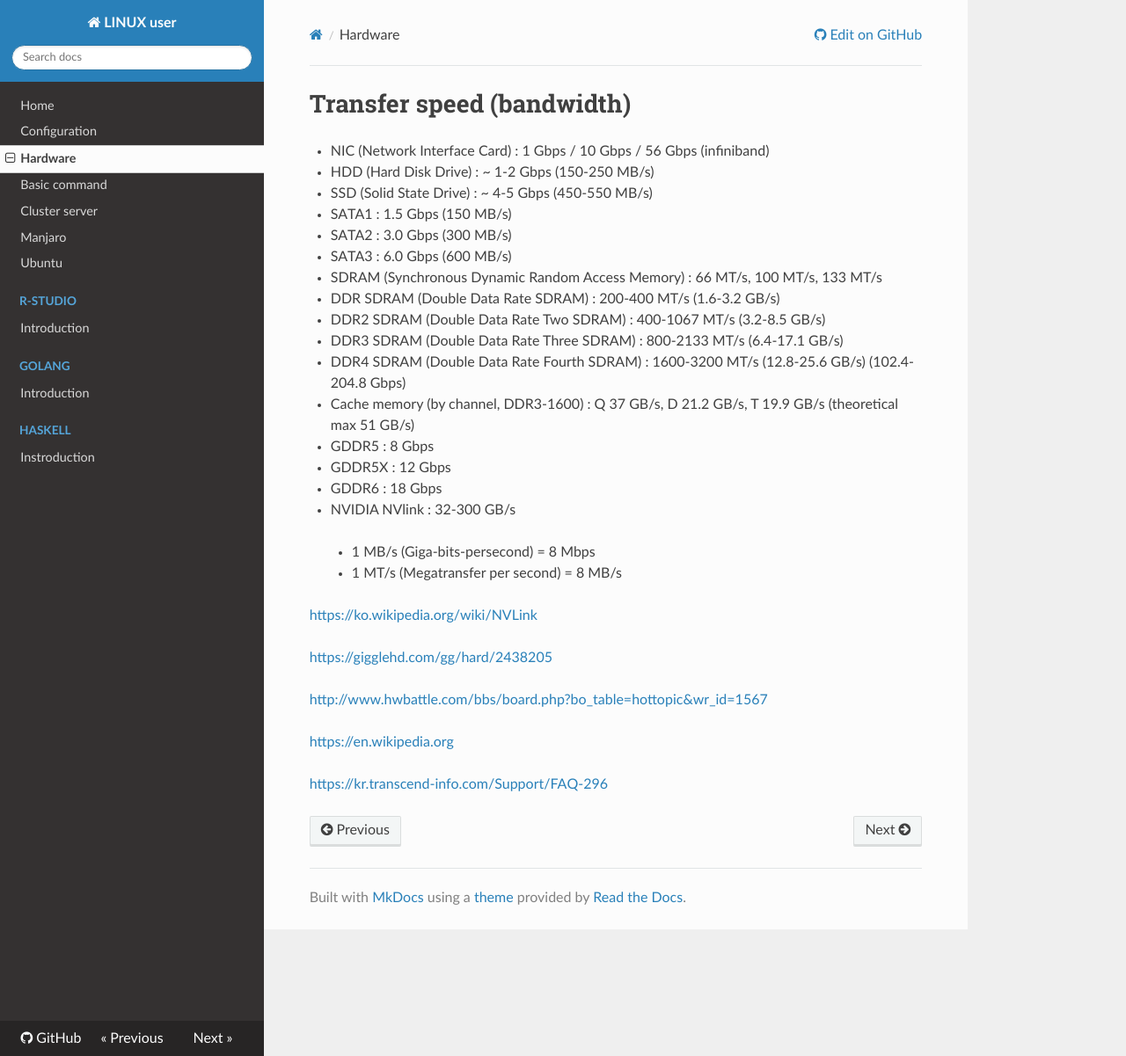
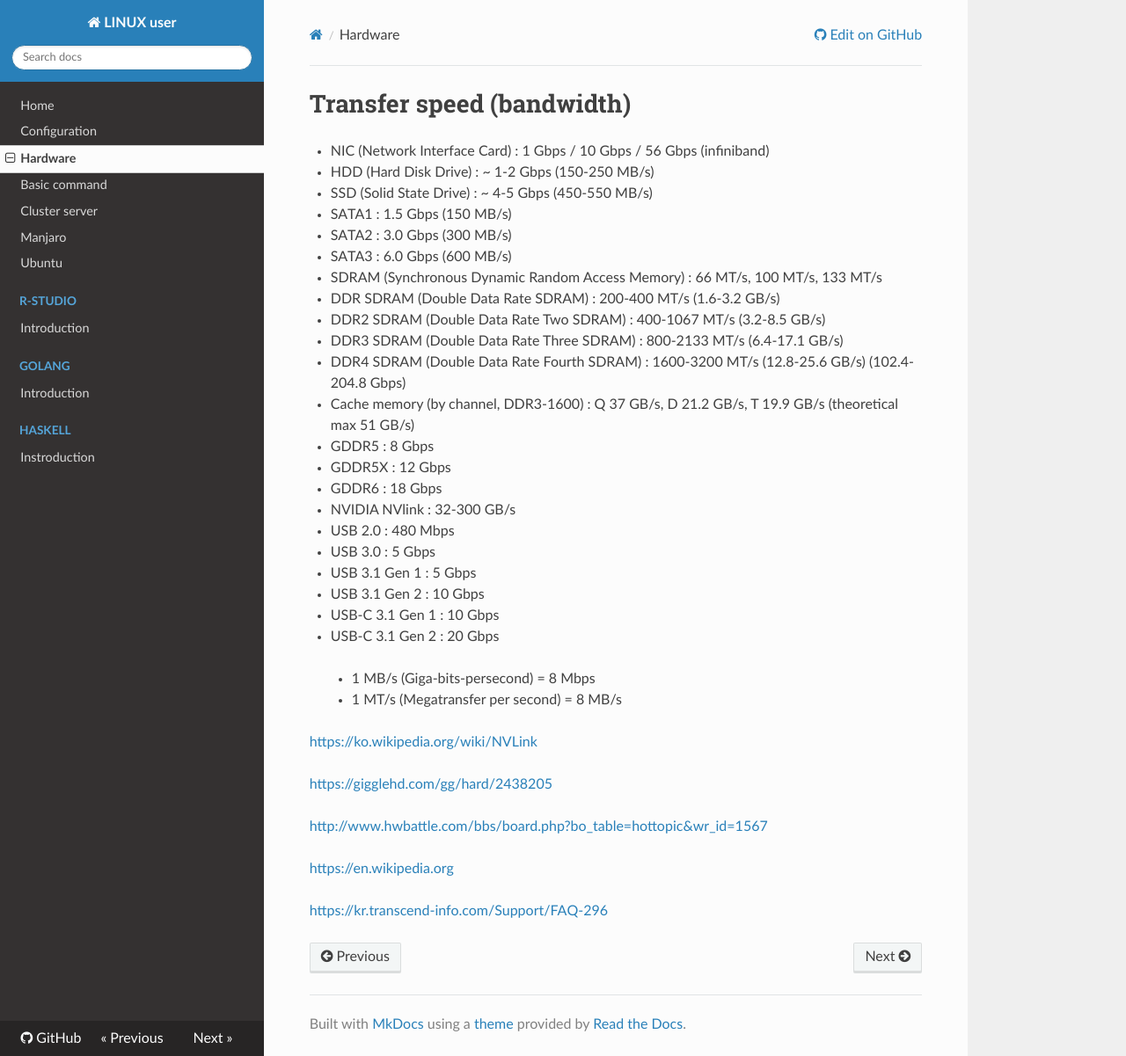
Before and after one commit to WonyoungCho/LINUX, an MkDocs documentation site: the page built from docs/hardware.md, in a window 1280 px wide and 1201 px high. Shown: the whole window at 88% size. Built offline with MkDocs 1.6.1, drawn with Linux system fonts in a browser that asks for light colours; nearby versions of some CDN libraries; old or Windows-style settings are respelled for this version of MkDocs.

Commit message:
Update hardware.md

```diff
--- a/docs/hardware.md
+++ b/docs/hardware.md
@@ -16,7 +16,12 @@
 - GDDR5X : 12 Gbps
 - GDDR6 : 18 Gbps
 - NVIDIA NVlink : 32-300 GB/s
-
+- USB 2.0 : 480 Mbps
+- USB 3.0 : 5 Gbps
+- USB 3.1 Gen 1 : 5 Gbps
+- USB 3.1 Gen 2 : 10 Gbps
+- USB-C 3.1 Gen 1 : 10 Gbps
+- USB-C 3.1 Gen 2 : 20 Gbps
 
 >- 1 MB/s (Giga-bits-persecond) = 8 Mbps
 >- 1 MT/s (Megatransfer per second) = 8 MB/s
```
